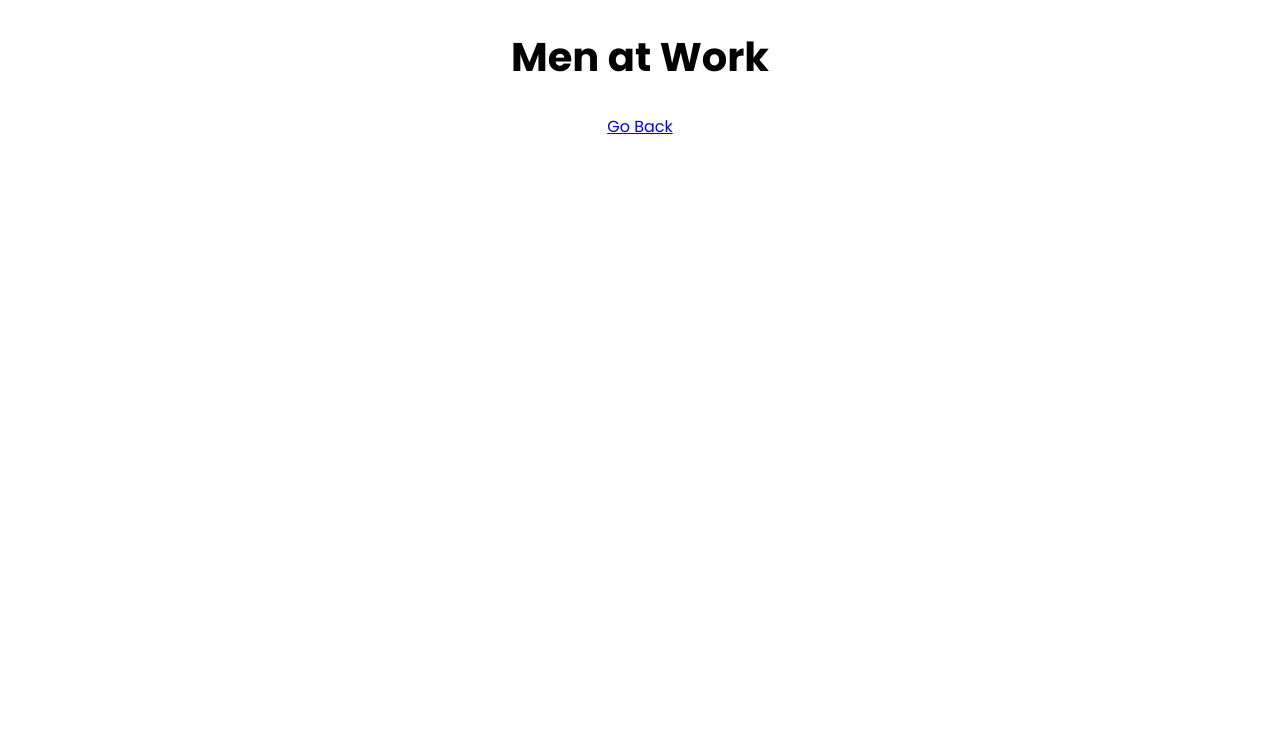
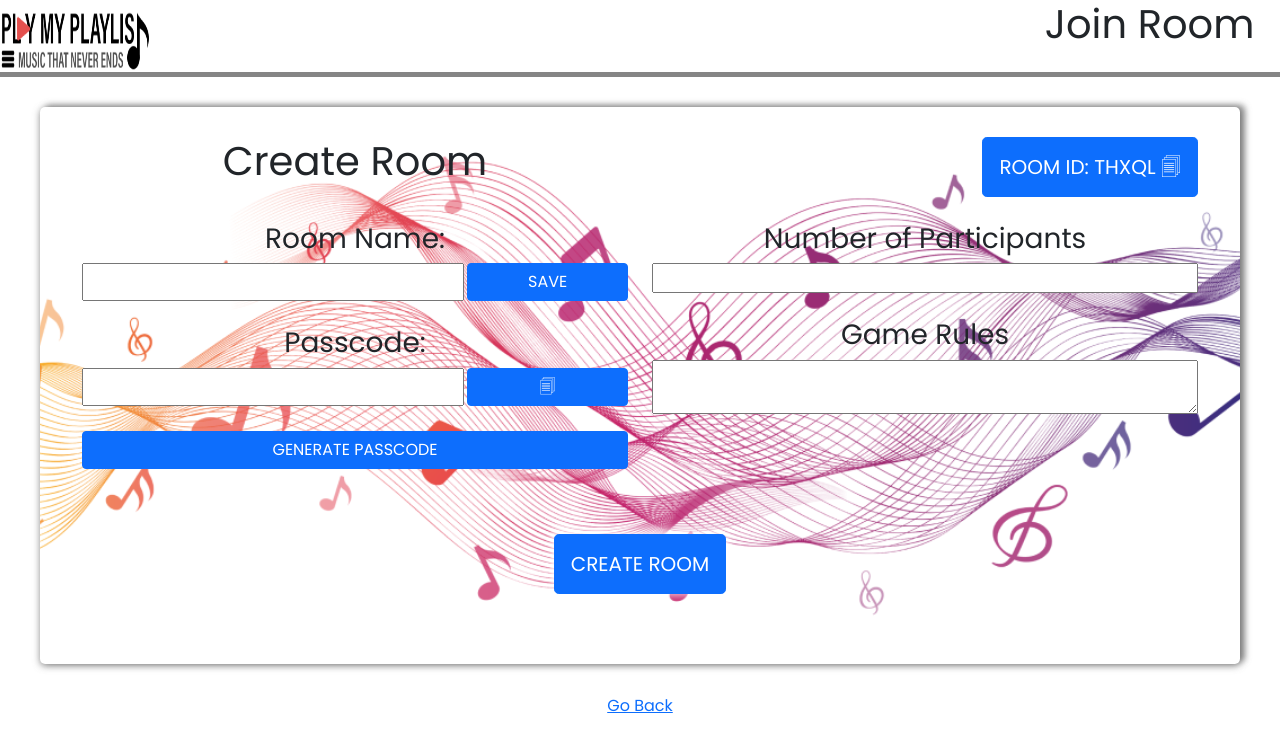
Before and after one commit to asasin235/Music-Player-frontend, a React (Create React App) app: page /joinRoom in a window 1280 px wide. Shown: the top 752 px of the page. Built offline with nearby package versions, Linux system fonts and the light colour scheme.

Commit message:
Added Join Room Page

```diff
--- /dev/null
+++ b/src/components/CreateRoomForm/CreateRoomForm.css
@@ -0,0 +1,47 @@
+.create-room-div {
+    margin: 30px 40px;
+    padding: 30px;
+    box-shadow: 0 2px 7px rgb(100, 100, 100, 0.7),
+      5px -2px 0.4em rgb(100, 100, 100, 0.7);
+    border-radius: 5px;
+    min-height: 500px;
+    /* background-color: rgb(201, 201, 201, 0.5); */
+    background-image: url("./image.png");
+    background-position: center;
+    background-repeat: no-repeat;
+    background-size: cover;
+
+    display: flex;
+    flex-direction: column;
+  }
+
+  .input-div {
+    display: flex;
+    flex-direction: column;
+    margin: 25px 0;
+  }
+
+  .text-div {
+    display: flex;
+  }
+  .text-div input {
+    width: 70%;
+  }
+  .text-div button {
+    margin-left: 3px;
+    width: calc(30% - 3px);
+  }
+
+  .create-room-button-div {
+    display: flex;
+    justify-content: center;
+    align-content: center;
+    margin: 40px 0;
+  }
+  .create-room-button {
+    max-width: 250px;
+    min-height: 60px;
+    /* box-shadow: 2px 2px 10px rgb(0, 0, 0, 0.7), -2px -5px 10px rgb(0, 0, 0, 0.7); */
+    box-shadow: 2px 2px 10px rgb(255, 255, 255, 0.7),
+      -2px -5px 10px rgb(255, 255, 255, 0.7);
+  }
--- /dev/null
+++ b/src/components/CreateRoomForm/CreateRoomForm.js
@@ -0,0 +1,58 @@
+import Participants from '../../components/Participants/Participants';
+import Textarea from '../../components/TextArea/TextArea';
+import { Container, Row, Col, Button } from "react-bootstrap";
+import './CreateRoomForm.css'
+function CreateRoomForm(){
+    return(
+        <div className='create-room-div'>
+        <Container fluid>
+          <Row sm={2} xs={1}>
+            <Col>
+              <h1>Create Room</h1>
+            </Col>
+            <Col className='d-flex justify-content-end'>
+              <Button size='lg' className='create-room-button'>
+                ROOM ID: THXQL &#128464;
+              </Button>
+            </Col>
+          </Row>
+        </Container>
+        <Container fluid>
+          <Row xs={1} md={2}>
+            <Col>
+              <div className='input-div'>
+                <h3>Room Name:</h3>
+                <div className='text-div'>
+                  <input type='text' />
+                  <Button>SAVE</Button>
+                </div>
+              </div>
+
+              <div className='input-div'>
+                <h3> Passcode: </h3>
+                <div className='text-div'>
+                  <input type='text' />
+                  <Button>&#128464;</Button>
+                </div>
+              </div>
+
+              <div className='input-div'>
+                <Button>GENERATE PASSCODE</Button>
+              </div>
+            </Col>
+            <Col>
+              <Participants title='Number of Participants' />
+              <Textarea title='Game Rules' />
+            </Col>
+          </Row>
+        </Container>
+        <div className='create-room-button-div'>
+          <Button className='create-room-button' size='lg' variant='primary'>
+            CREATE ROOM
+          </Button>
+        </div>
+      </div>
+    )
+}
+
+export default CreateRoomForm
--- /dev/null
+++ b/src/components/Participants/Participants.js
@@ -0,0 +1,12 @@
+import React from "react";
+import './participants.css'
+const Participants = ({ title }) => {
+  return (
+    <div className='input-div'>
+      <h3 className='title'>{title}</h3>
+      <input type='number' name='participants' id='particip' />
+    </div>
+  );
+};
+
+export default Participants;
--- /dev/null
+++ b/src/components/Participants/participants.css
@@ -0,0 +1,5 @@
+.input-div {
+    display: flex;
+    flex-direction: column;
+    margin: 20px 0;
+  }
--- /dev/null
+++ b/src/components/TextArea/TextArea.css
@@ -0,0 +1,5 @@
+.input-div {
+    display: flex;
+    flex-direction: column;
+    margin: 20px 0;
+  }
--- /dev/null
+++ b/src/components/TextArea/TextArea.js
@@ -0,0 +1,12 @@
+import React from "react";
+import './TextArea.css'
+const Textarea = ({ title }) => {
+  return (
+    <div className='input-div'>
+      <h3 className='title'>{title}</h3>
+      <textarea name='textarea'></textarea>
+    </div>
+  );
+};
+
+export default Textarea;
--- a/src/components/header/secondHeader.jsx
+++ b/src/components/header/secondHeader.jsx
@@ -1,13 +1,14 @@
 import React from "react";
 import "./secondHeader.style.css";
-
-const SecondHeader = ({title}) =>{
+import logo from './LOGO.png';
+import Link from 'react-router-dom/Link'
+function SecondHeader  (props) {
     return(
         <div className="logo-header">
-            <div>
-                <img src="" alt="logo" className="logo-image" />
-            </div>
-            <div>{title}</div>
+            <Link to={'/'}><div>
+                <img src={logo} alt="logo" className="logo-image" />
+            </div></Link>
+            <h1>{props.title}</h1>
 
         </div>
     );
--- a/src/index.js
+++ b/src/index.js
@@ -3,6 +3,7 @@
 import './index.css';
 import App from './App';
 import reportWebVitals from './reportWebVitals';
+
 
 ReactDOM.render(
   <React.StrictMode>
--- a/src/pages/CreateRoom/CreateRoom.js
+++ b/src/pages/CreateRoom/CreateRoom.js
@@ -1,11 +1,18 @@
 
 import Link from 'react-router-dom/Link'
+import SecondHeader from '../../components/header/secondHeader'
+
+
 const CreateRoom =()=>
 {
     return(
     <>
-    <h1>Men at Work</h1>
-    <Link to={'/'}> Go Back</Link>
+    <SecondHeader title="Create Room"/>
+
+
+
+      <Link to={'/'}> Go Back</Link>
+
     </>
     )
 }
--- a/src/pages/JoinRoom/JoinRoom.js
+++ b/src/pages/JoinRoom/JoinRoom.js
@@ -1,11 +1,15 @@
 import Link from "react-router-dom/Link"
+import CreateRoomForm from "../../components/CreateRoomForm/CreateRoomForm"
+import SecondHeader from "../../components/header/secondHeader"
+import "bootstrap/dist/css/bootstrap.min.css";
 const JoinRoom=()=>{
     return (
         <>
-        <>
-    <h1>Men at Work</h1>
+    <SecondHeader title="Join Room"/>
+
+    <CreateRoomForm/>
     <Link to={'/'}> Go Back</Link>
-    </>
+
         </>
     )
 }
```
Also changed, not shown: src/components/CreateRoomForm/image.png (added).
